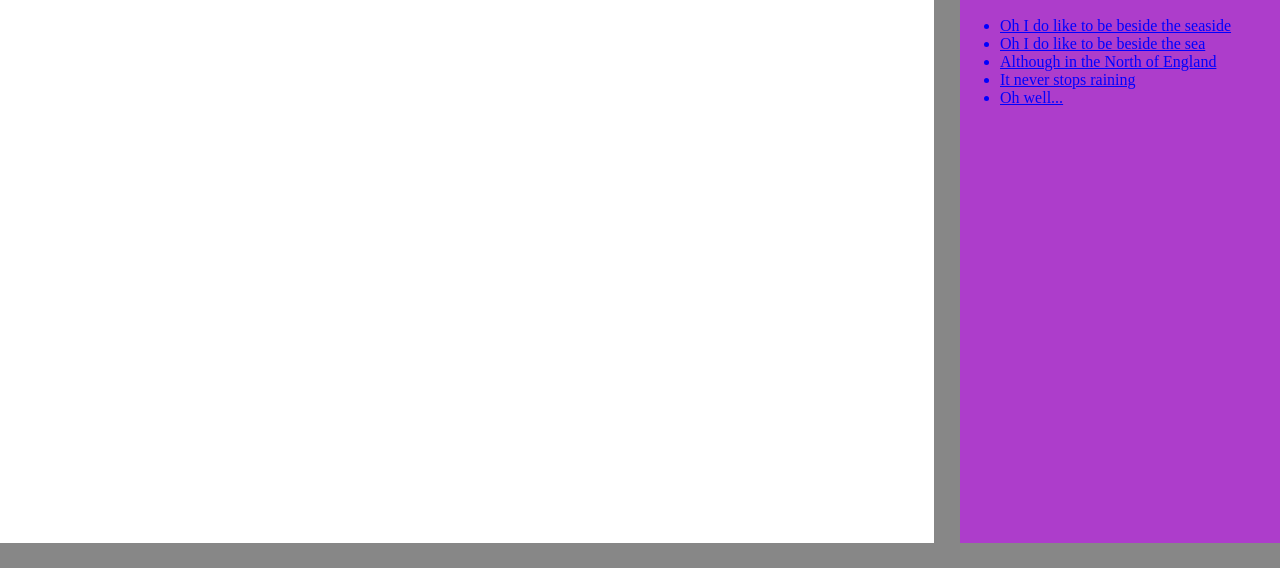
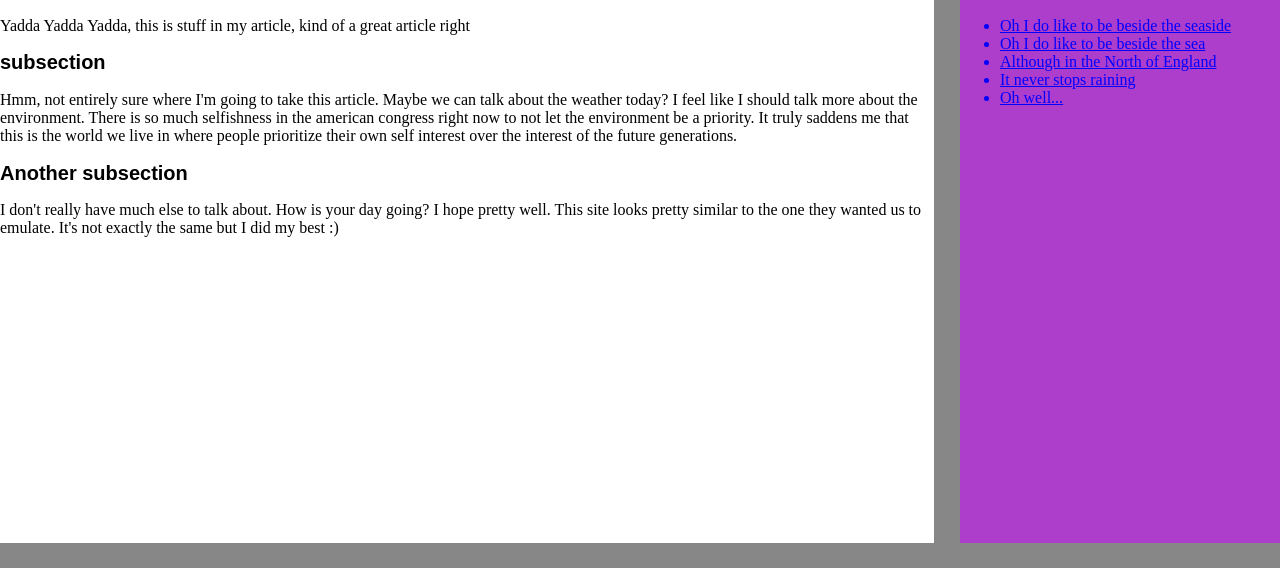
Before and after one commit to Coolpenguinz/comp20hw3a, a plain HTML site: page index.html in a window 1280 px wide. Shown: the part 306-874 px from the top of the page. Before the commit the page ends 849 px from the top, so only its background shows below. Drawn offline with Linux system fonts and the light colour scheme.

Commit message:
Update index.html

```diff
--- a/index.html
+++ b/index.html
@@ -7,6 +7,11 @@
 		h1 {text-align: center;
 		font-family: arial, helvetica;
 		font-size: 30px;
+		color: black;
+		}
+		h2 {
+			font-family: arial, helvetica;
+		font-size: 20px;
 		color: black;
 		}
 		body {background-color: #878787;}
@@ -27,6 +32,7 @@
 		  height: 75%;
 		  background-color: #AD3DCB	;
 		  float: right;
+		  margin-bottom: 2%;
 		}
 		.button{
 			background-color: black;
@@ -74,6 +80,15 @@
 		<h1>
 			Article Heading
 		</h1>
+		Yadda Yadda Yadda, this is stuff in my article, kind of a great article right
+		<h2>
+			subsection
+		</h2>
+		Hmm, not entirely sure where I'm going to take this article. Maybe we can talk about the weather today? I feel like I should talk more about the environment. There is so much selfishness in the american congress right now to not let the environment be a priority. It truly saddens me that this is the world we live in where people prioritize their own self interest over the interest of the future generations.
+		<h2>
+			Another subsection
+		</h2>
+		I don't really have much else to talk about. How is your day going? I hope pretty well. This site looks pretty similar to the one they wanted us to emulate. It's not exactly the same but I did my best :)
 	</div>
 	<div class="box2">
 		<h1>
```
